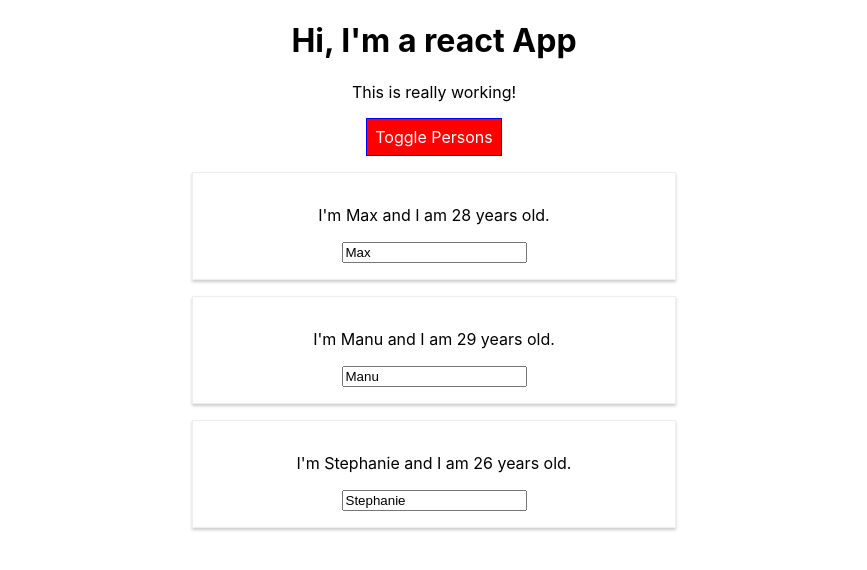
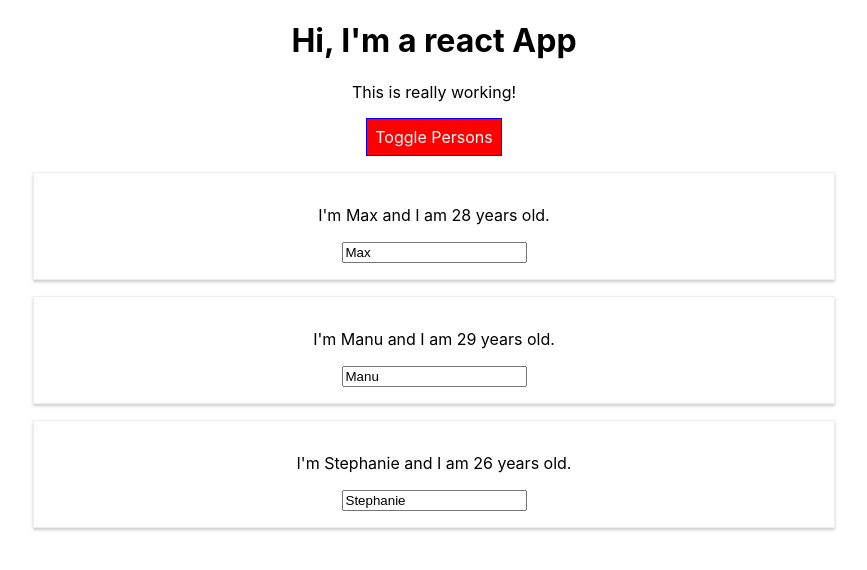
Before and after one commit to IanMihuro/react-complete-guide, a React (Create React App) app: page / in a window 1280 px wide. Both pictures are taken after a click on the button "Toggle Persons". Shown: the top 570 px of the page, without its empty margins (206-1073 px from the left). Built offline with nearby package versions, Linux system fonts and the light colour scheme.

Commit message:
removed Radium

```diff
--- a/src/App.js
+++ b/src/App.js
@@ -1,5 +1,4 @@
 import React, { Component } from 'react';
-import Radium, {StyleRoot} from 'radium';
 import './App.css';
 import Person from './Person/Person'
 
@@ -54,11 +53,7 @@
       font: 'inherit',
       border: '1px solid blue',
       padding: '8px',
-      cursor: 'pointer',
-      ':hover': {
-        backgroundColor: 'lightgreen',
-        color: 'black'
-      }
+      cursor: 'pointer'
     };
 
     let persons = null;
@@ -80,10 +75,6 @@
       );
 
       style.backgroundColor = 'red';
-      style[':hover'] = {
-        backgroundColor: 'lightyellow',
-        color: 'blue'
-      }
     }
 
     let classes = [];
@@ -95,7 +86,7 @@
     }
 
     return (
-      <StyleRoot>
+
         <div className="App">
           <h1>Hi, I'm  a react App</h1>
           <p className={classes.join(' ')}>This is really working!</p>
@@ -104,9 +95,9 @@
           onClick={this.togglePersonsHandler}>Toggle Persons</button>
           {persons}
         </div>
-      </StyleRoot>
+
     );
   }
 }
 
-export default Radium(App);
+export default App;
--- a/src/Person/Person.js
+++ b/src/Person/Person.js
@@ -1,15 +1,10 @@
 import React from 'react';
-import Radium from 'radium';
 import './Person.css';
 
 const person = (props) => {
-    const style = {
-        '@media (min-width: 500px)': {
-            width: '450px'
-        }
-    };
+
     return (
-    <div  className="Person" style={style}>
+    <div  className="Person">
         <p onClick={props.click}>I'm {props.name} and I am {props.age} years old.</p>
         <p>{props.children}</p>
         <input type="text" onChange={props.changed} value={props.name}/>
@@ -17,4 +12,4 @@
     );
 }
 
-export default Radium(person);
+export default person;
```
